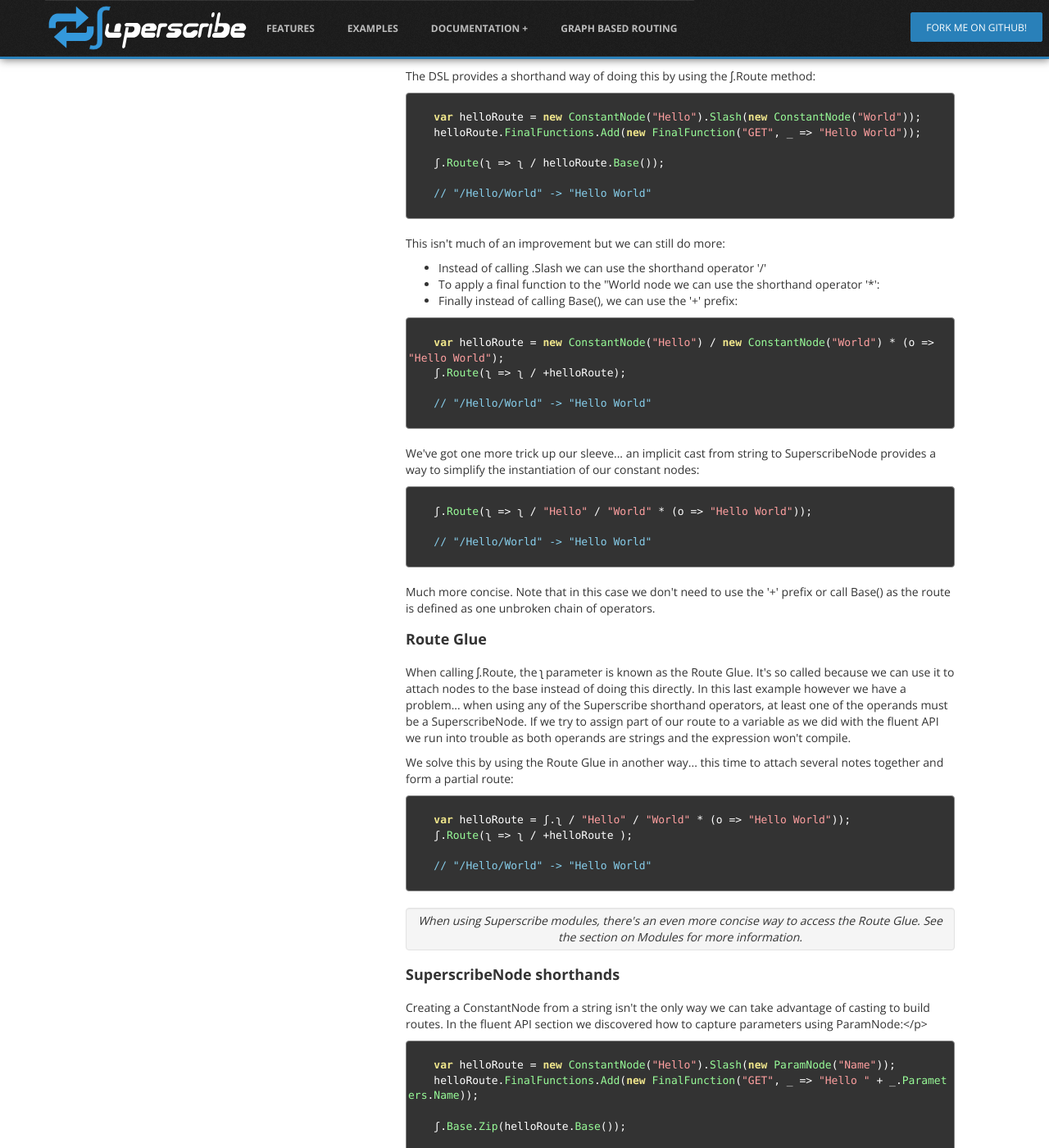
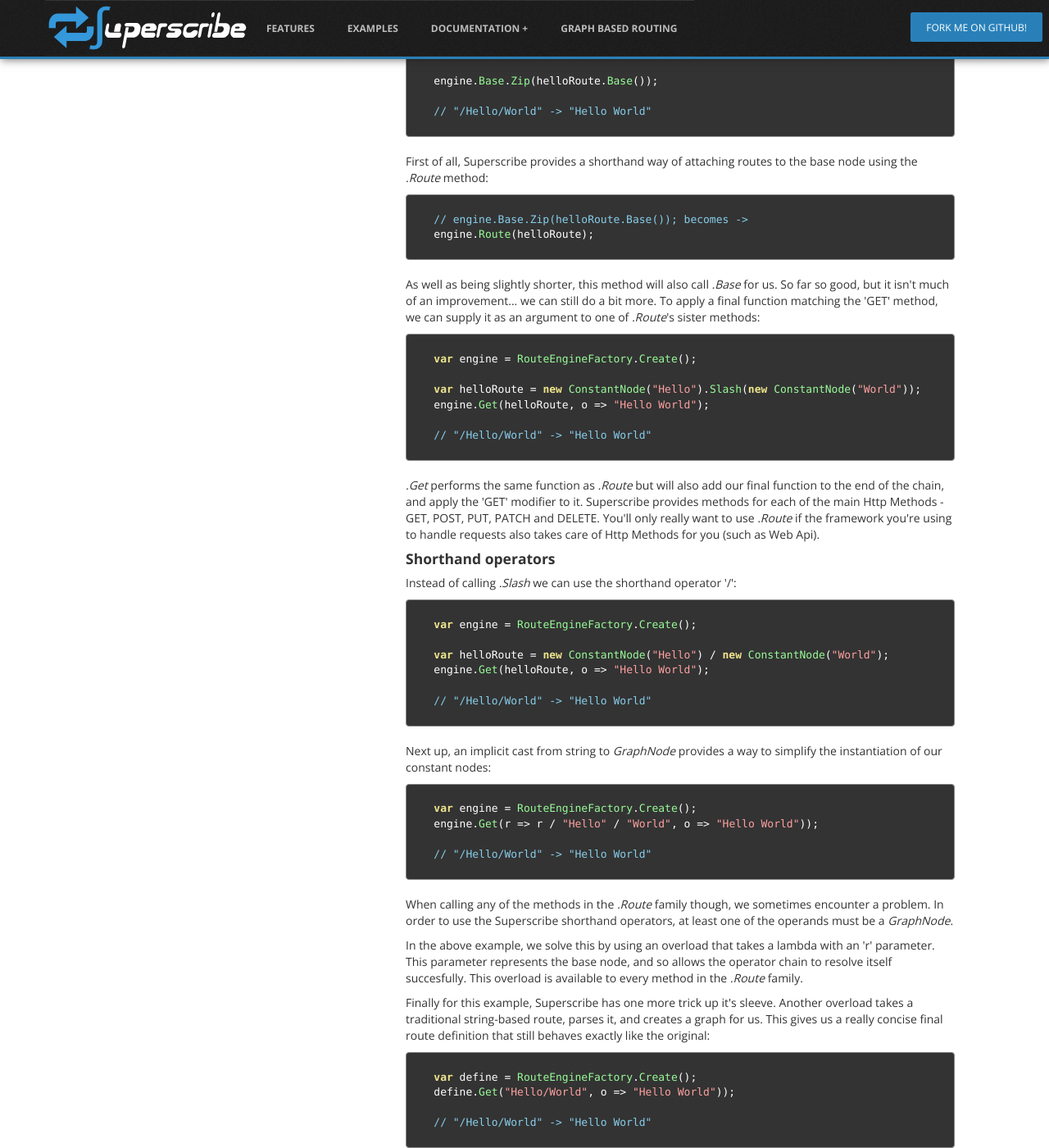
Before and after one commit to beyond-code-github/Superscribe, a Jekyll site: the page built from documentation.markdown, in a window 1280 px wide and 1400 px high, scrolled down 5333 px. Shown: the whole window at 82% size. Built offline with Jekyll 4.4.1, drawn with Linux system fonts in a browser that asks for light colours; some web fonts are replaced; Markdown is read by kramdown in place of the engine named in the settings; some of the changed text lies outside the part shown.

Commit message:
Replaced DSL documentation section with simple-syntax section

```diff
--- a/documentation.markdown
+++ b/documentation.markdown
@@ -10,7 +10,7 @@ title:  Documentation
   <div class="tabbable tabs-left vertical-tabs bold-tabs row">
     <ul class="nav nav-tabs nav-stacked col-md-4">
       <li class="active"> <a href="#fluentapi" data-toggle="tab">Fluent API<small>Define hierarchical and strongly typed routes with Superscribe</small><i class="icon-angle-right"></i></a> </li>
-      <li> <a href="#dsl" data-toggle="tab">DSL<small>Shorthand syntax for defining routes that are concise and easy to maintain</small><i class="icon-angle-right"></i></a> </li>
+      <li> <a href="#dsl" data-toggle="tab">Simple-syntax<small>Shorthands for defining routes that are concise and easy to maintain</small><i class="icon-angle-right"></i></a> </li>
       <li> <a href="#modules" data-toggle="tab">Modules<small>Inspired by NancyFX, a great way to keep your definitions and your handlers together</small><i class="icon-angle-right"></i></a> </li>
       <li> <a href="#webapi" data-toggle="tab">Superscribe.WebAPI<small>Specific syntax to help you match routes and then invoke controllers and actions</small><i class="icon-angle-right"></i></a> </li>
       <li> <a href="#owin" data-toggle="tab">Superscribe.OWIN<small>Branch your pipeline during routing and hand control to any OWIN middleware</small><i class="icon-angle-right"></i></a> </li>
@@ -163,12 +163,15 @@ title:  Documentation
         {
             this.activationFunction = (routeData, segment) => {
                 if (int.TryParse(segment, out this.parsed))
+                {
                     return parsed % 2 == 0; // Only match even numbers
+                }
 
                 return false;
             };
 
-            this.ActionFunctions.Add("Set_" + name, (routeData, segment) => routeData.Parameters.Add(name, this.parsed);
+            this.ActionFunctions.Add("Set_" + name,
+                (routeData, segment) => routeData.Parameters.Add(name, this.parsed);
         }
     }
 		</pre>
@@ -189,124 +192,139 @@ title:  Documentation
 		</pre>
 	  </div>
 	  <div class="tab-pane col-sm-12 col-md-12" id="dsl">
-        <h3>Defining routes with the DSL</h3>
-        <p>As mentioned in the previous section, defining routing using the fluent API is not ideal for a number of reasons. Built on top of the fluent API is a simple domain specific language... valid C# code made using a combination of lambdas, casts and operator overloads. The syntax provided by the DSL is designed to be terse and minimal, so you can get on with the important business of designing your routes.</p>
+        <h3>Defining routes with Superscribe simple-syntax</h3>
+        <p>As mentioned in the previous section, defining routing using the fluent API is not ideal for a number of reasons. Built on top of the fluent API is a simple domain specific language... valid C# code made using a combination of lambdas, casts and operator overloads.</p>
+        <p>The simple-syntax provided by Superscribe is designed to be terse and minimal, so you can get on with the important business of designing your routes. In this section we'll translate an example from the Fluent Api to use the simple-syntax, stage by stage to show which statements are equivilent.</p>
         <div class="well well-mini pull-center">
           <em>If you haven't already read the Fluent API section, it is reccomended that you do so before continuing so you are familiar with some of the terms and concepts used.</em>
         </div>
-        <h3 class="title visible-phone">Shorthand operators and ʃ.Route</h3>
-        <p>When dealing with the fluent API, we defined routes by manually instantiating subclasses of SuperscribeNode, created edges with Slash() and then attached them to the base node using Base() and ʃ.Zip():</p>
+        <h3 class="title visible-phone">The .Route family</h3>
+        <p>When using the Fluent API, we defined routes by manually instantiating subclasses of <em>GraphNode</em>, created edges with <em>Slash()</em> and then attached them to the base node using <em>.Base()</em> and <em>.Zip()</em>:</p>
         <pre class="prettyprint lang-cs">
 
+    var engine = RouteEngineFactory.Create();
+
     var helloRoute = new ConstantNode("Hello").Slash(new ConstantNode("World"));
-    helloRoute.FinalFunctions.Add(new FinalFunction("GET", _ => "Hello World"));
+    helloRoute.FinalFunctions.Add(new FinalFunction("GET", o => "Hello World"));
 
-    ʃ.Base.Zip(helloRoute.Base());
+    engine.Base.Zip(helloRoute.Base());
 
     // "/Hello/World" -> "Hello World"
         </pre>
-        <p>The DSL provides a shorthand way of doing this by using the ʃ.Route method:</p>
+        <p>First of all, Superscribe provides a shorthand way of attaching routes to the base node using the <em>.Route</em> method:</p>
         <pre class="prettyprint lang-cs">
 
+    // engine.Base.Zip(helloRoute.Base()); becomes ->
+    engine.Route(helloRoute);
+        </pre>
+        <p>As well as being slightly shorter, this method will also call <em>.Base</em> for us. So far so good, but it isn't much of an improvement... we can still do a bit more. To apply a final function matching the 'GET' method, we can supply it as an argument to one of <em>.Route</em>'s sister methods:</p>
+        <pre class="prettyprint lang-cs">
+
+    var engine = RouteEngineFactory.Create();
+
     var helloRoute = new ConstantNode("Hello").Slash(new ConstantNode("World"));
-    helloRoute.FinalFunctions.Add(new FinalFunction("GET", _ => "Hello World"));
-
-    ʃ.Route(ʅ => ʅ / helloRoute.Base());
+    engine.Get(helloRoute, o => "Hello World");
 
     // "/Hello/World" -> "Hello World"
         </pre>
-        <p>This isn't much of an improvement but we can still do more:<p>
-        <ul>
-            <li>Instead of calling .Slash we can use the shorthand operator '/'</li>
-            <li>To apply a final function to the "World node we can use the shorthand operator '*':</li>
-            <li>Finally instead of calling Base(), we can use the '+' prefix:</li>
-        </ul>
+        <p><em>.Get</em> performs the same function as <em>.Route</em> but will also add our final function to the end of the chain, and apply the 'GET' modifier to it. Superscribe provides methods for each of the main Http Methods - GET, POST, PUT, PATCH and DELETE. You'll only really want to use <em>.Route</em> if the framework you're using to handle requests also takes care of Http Methods for you (such as Web Api).</p>
+        <h4>Shorthand operators</h4>
+        <p>Instead of calling <em>.Slash</em> we can use the shorthand operator '/':</p>
         <pre class="prettyprint lang-cs">
 
-    var helloRoute = new ConstantNode("Hello") / new ConstantNode("World") * (o => "Hello World");
-    ʃ.Route(ʅ => ʅ / +helloRoute);
+    var engine = RouteEngineFactory.Create();
+
+    var helloRoute = new ConstantNode("Hello") / new ConstantNode("World");
+    engine.Get(helloRoute, o => "Hello World");
 
     // "/Hello/World" -> "Hello World"
         </pre>
-        <p>We've got one more trick up our sleeve... an implicit cast from string to SuperscribeNode provides a way to simplify the instantiation of our constant nodes:</p>
+        <p>Next up, an implicit cast from string to <em>GraphNode</em> provides a way to simplify the instantiation of our constant nodes:</p>
         <pre class="prettyprint lang-cs">
 
-    ʃ.Route(ʅ => ʅ / "Hello" / "World" * (o => "Hello World"));
+    var engine = RouteEngineFactory.Create();
+    engine.Get(r => r / "Hello" / "World", o => "Hello World"));
 
     // "/Hello/World" -> "Hello World"
         </pre>
-        <p>Much more concise. Note that in this case we don't need to use the '+' prefix or call Base() as the route is defined as one unbroken chain of operators.</p>
-        <h3 class="title visible-phone">Route Glue</h3>
-        <p>When calling ʃ.Route, the ʅ parameter is known as the Route Glue. It's so called because we can use it to attach nodes to the base instead of doing this directly. In this last example however we have a problem... when using any of the Superscribe shorthand operators, at least one of the operands must be a SuperscribeNode. If we try to assign part of our route to a variable as we did with the fluent API we run into trouble as both operands are strings and the expression won't compile.</p>
-        <p>We solve this by using the Route Glue in another way... this time to attach several notes together and form a partial route:</p>
+        <p>When calling any of the methods in the <em>.Route</em> family though, we sometimes encounter a problem. In order to use the Superscribe shorthand operators, at least one of the operands must be a <em>GraphNode</em>.</p>
+        <p>In the above example, we solve this by using an overload that takes a lambda with an 'r' parameter. This parameter represents the base node, and so allows the operator chain to resolve itself succesfully. This overload is available to every method in the <em>.Route</em> family.</p>
+        <p>Finally for this example, Superscribe has one more trick up it's sleeve. Another overload takes a traditional string-based route, parses it, and creates a graph for us. This gives us a really concise final route definition that still behaves exactly like the original:</p>
         <pre class="prettyprint lang-cs">
 
-    var helloRoute = ʃ.ʅ / "Hello" / "World" * (o => "Hello World"));
-    ʃ.Route(ʅ => ʅ / +helloRoute );
+    var define = RouteEngineFactory.Create();
+    define.Get("Hello/World", o => "Hello World"));
 
     // "/Hello/World" -> "Hello World"
         </pre>
-        <div class="well well-mini pull-center">
-          <em>When using Superscribe modules, there's an even more concise way to access the Route Glue. See the section on Modules for more information.</em>
-        </div>
-        <h3 class="title visible-phone">SuperscribeNode shorthands</h3>
-        <p>Creating a ConstantNode from a string isn't the only way we can take advantage of casting to build routes. In the fluent API section we discovered how to capture parameters using ParamNode<T>:</p>
+        <p>Note that here we've renamed the 'engine' variable to 'define' which gives us the added bonus of reading really nicely. This is optional of course.</p>
+        <h3 class="title visible-phone">GraphNode shorthands</h3>
+        <p>Creating a <em>ConstantNode</em> from a string isn't the only way we can take advantage of casting to build routes. In the Fluent API section we demonstrated how Superscribe capture parameters using <em>ParamNode&lt;T&gt;</em>:</p>
         <pre class="prettyprint lang-cs">
 
-    var helloRoute = new ConstantNode("Hello").Slash(new ParamNode<string>("Name"));
-    helloRoute.FinalFunctions.Add(new FinalFunction("GET", _ => "Hello " + _.Parameters.Name));
+    var engine = RouteEngineFactory.Create();
 
-    ʃ.Base.Zip(helloRoute.Base());
+    var helloRoute = new ConstantNode("Hello").Slash(new ParamNode&lt;string&gt;("Name"));
+    helloRoute.FinalFunctions.Add(new FinalFunction("GET", o => "Hello " + o.Parameters.Name));
+
+    engine.Base.Zip(helloRoute.Base());
 
     // "/Hello/Kathryn" -> "Hello Kathryn"
         </pre>
-        <p>Now here's the DSL version:</p>
+        <p>Now here's the simple-syntax version:</p>
         <pre class="prettyprint lang-cs">
 
-    ʃ.Route(ʅ => ʅ / "Hello" / (ʃString)"Name" * (o => "Hello " + o.Parameters.Name));
+    var define = RouteEngineFactory.Create();
+    define.Get("Hello" / (String)"Name", o => "Hello " + o.Parameters.Name);
 
     // "/Hello/Kathryn" -> "Hello Kathryn"
         </pre>
-        <p>Quite simply, ʃString is a subclass of ParamNode<string> with an extra explicit cast operator... the sole purpose of which is to provide us with this much nicer syntax. There are others for each of the primary data types supported by superscribe:</p>
+        <p>The Superscribe <em>String</em> class derives from <em>ParamNode&lt;string&gt;</em> and adds an extra explicit cast operator, the sole purpose of which is to provide us with this much nicer syntax. There are other such shorthands for each of the primary data types supported by Superscribe:</p>
         <ul>
-            <li><strong>Integer</strong> (ʃInt)</li>
-            <li><strong>Long</strong> (ʃLong)</li>
-            <li><strong>String</strong>(ʃString)</li>
+            <li><strong>Integer</strong> (Int)</li>
+            <li><strong>Long</strong> (Long)</li>
+            <li><strong>String</strong> (String)</li>
             <li><strong>Boolean</strong> (Bool)</li>
         </ul>
-        <p>And of course, because all Superscribe syntax is strongly typed we can create our own shorthands. Here's an example for Guid:</p>
+        <p>And of course, because all Superscribe nodes are strongly typed and derive from <em>GraphNode</em>, it's easy to create our own shorthands. Here's an example for Guid:</p>
         <pre class="prettyprint lang-cs">
 
-    public class ʃGuid : ParamNode&lt;Guid&gt;
+    public class GuidNode : ParamNode&lt;Guid&gt;
     {
-        public ʃGuid(string name) : base(name) { }
+        public GuidNode(string name) : base(name) { }
 
-        public static explicit operator ʃGuid(string name)
+        public static explicit operator GuidNode(string name)
         {
-            return new ʃGuid(name);
+            return new GuidNode(name);
         }
     }
         </pre>
-        <h3 class="title visible-phone">Providing options and making choices</h3>
-        <p>Using the fluent API and the Zip() function we were able to compose our route graph by combining several complete routes. This is the preferred approach when routes are defined close to where they are handled, but for those who like to define their routes centrally it can seem like a lot of duplicated code. With the Superscribe DSL we have a new way of building our graph by specifying multiple edges at once:
+        <h3 class="title visible-phone">Beyond the basics</h3>
+        <p>Using the Fluent API and the <em>.Zip</em> function we were able to compose our route graph by combining several complete routes. This still works when using the simple-syntax, as each call to one of the <em>.Route</em> family of methods will automatically call <em>.Zip</em> for us. This is demonstrated in this example modified from one of the Web Api samples:</p>
+        <pre class="prettyprint lang-cs">
+
+    var define = RouteEngineFactory.Create();
+
+    define.Get ("api" / "Blogs" / (Int)"blogid" / "Posts", o => // Handle blogposts get...);
+    define.Post("api" / "Blogs" / (Int)"blogid" / "Posts", o => // Handle blogposts post...);
+    define.Get ("api" / "Blogs" / (Int)"blogid" / "Tags",  o => // Handle blogtags get...);
+    define.Post("api" / "Blogs" / (Int)"blogid" / "Tags",  o => // Handle blogtags post...);
+        </pre>
+        <p>
+            There's another way of achieving this same result. As all route definitions in Superscribe are strongly typed, it's possible to assign routes or parts of routes to variables which allow us to re-use compose definitions in useful and interesting ways:
         </p>
         <pre class="prettyprint lang-cs">
 
-    ʃ.Route(ʅ =>
-        ʅ / "Products"      * (o => / "List all products" ) / (
-              ʅ / "Sale"            * (o => "List Products on sale")
-            | ʅ / "BestSellers"     * (o => "List Bestsellers")
-            | ʅ / (ʃInt)"Id"        * (o => "Product #" + o.Params.Id");
-    ));
+    var define = RouteEngineFactory.Create();
 
-    // "/Products/" -> "List Products"
-    // "/Products/Sale" -> "List Products on sale"
-    // "/Products/BestSellers" -> "List Bestsellers"
-    // "/Products/13" -> "Product #13"
+    var blog = define.Route("api" / "Blogs" / (Int)"blogid");
+
+    define.Get (blog / "Posts", o => // Handle blogposts get...);
+    define.Post(blog / "Posts", o => // Handle blogposts post...);
+    define.Get (blog / "Tags",  o => // Handle blogtags get...);
+    define.Post(blog / "Tags",  o => // Handle blogtags post...);
         </pre>
-        <p>
-            Once again the RouteGlue helps us out in order to attach each of our edges the the parent node, in this case "Products". We've also kept code and noise to a minimum and ended up with some nice neat definitions.
-        </p>
+        <p>Note also how we're defining the re-usable component of our route definitions using the original <em>.Route</em> method as it allows us to define a route with no Final Functions or method modifiers.</p>
 	  </div>
        <div class="tab-pane col-sm-12 col-md-12" id="modules">
         <h3 class="visible-phone">Handling routes with Modules</h3>
```
Also changed, not shown: other parts of documentation.markdown (+1 -1 lines).
